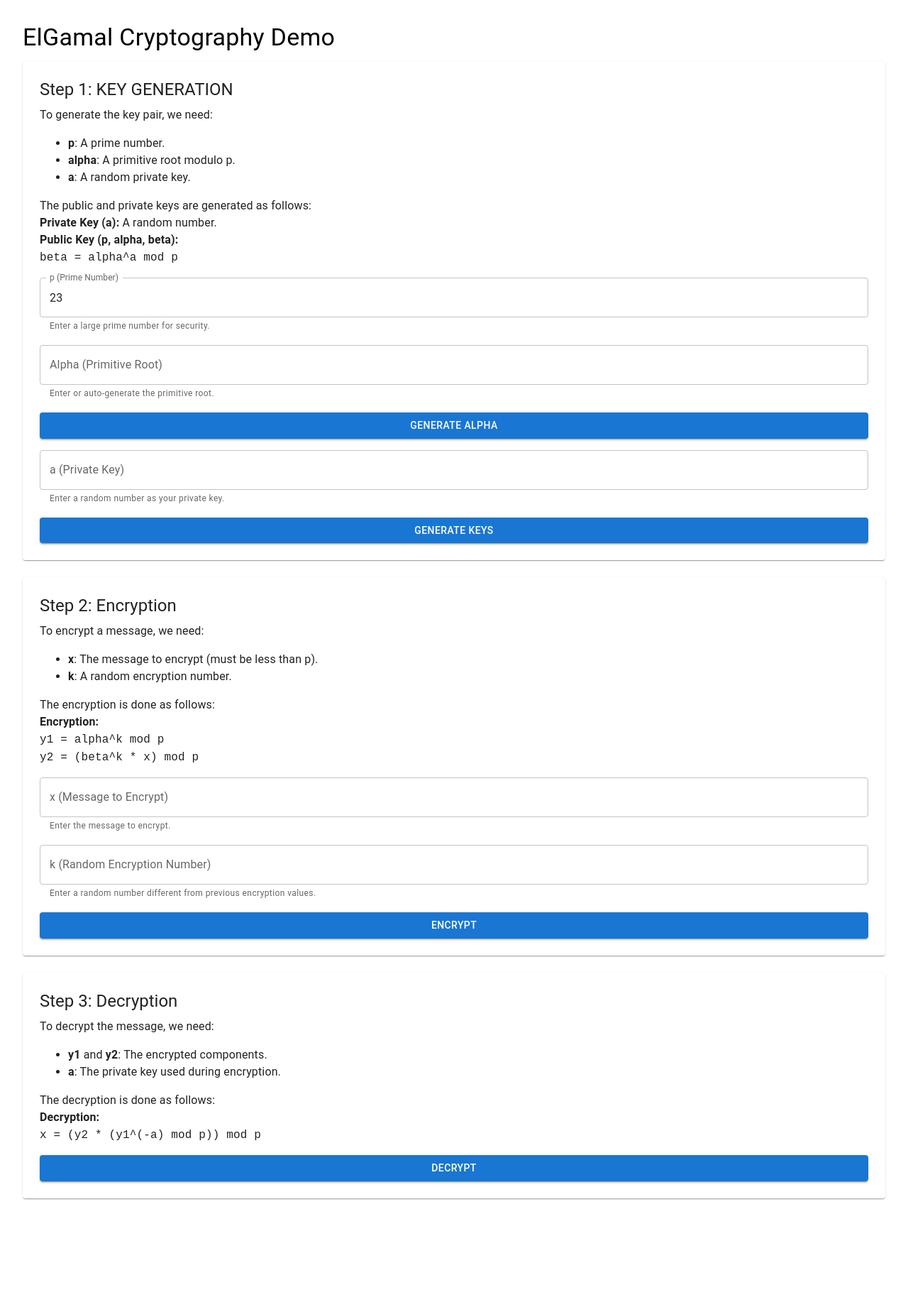
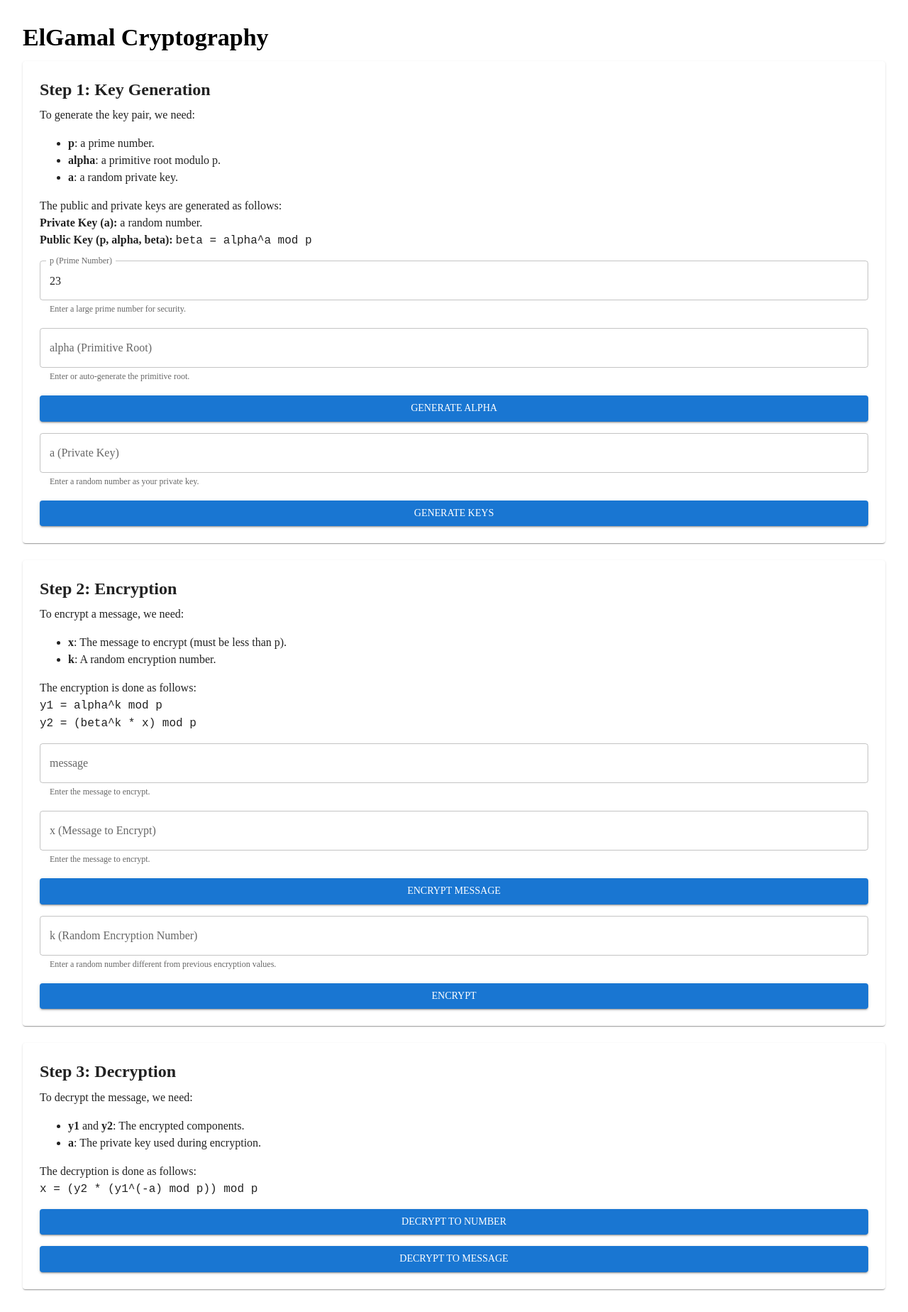
Before and after one commit to tthuy123/crypt, a React (Vite) app in the folder frontend/: page /elgamal in a window 1280 px wide. Shown: the whole page at 71% size. Before the commit the page ends 1720 px from the top, so only its background shows below. Built offline with nearby package versions, Linux system fonts and the light colour scheme.

Commit message:
feat: complete elgamal page

```diff
--- a/frontend/src/api/modules/common.api.js
+++ b/frontend/src/api/modules/common.api.js
@@ -32,7 +32,29 @@ const Common = {
                 return error.response;
             }
         }
-    }
+    },
+
+    async encrypt(data) {
+        try {
+            const response = await Client.post("common/encrypt", data); // gọi API encrypt
+            return response;
+        } catch (error) {
+            if (error.response) {
+                return error.response;
+            }
+        }
+    },
+
+    async decrypt(data) {
+        try {
+            const response = await Client.post("common/decrypt", data); // gọi API decrypt
+            return response;
+        } catch (error) {
+            if (error.response) {
+                return error.response;
+            }
+        }
+    },
 }
 
 export default Common;
--- a/frontend/src/pages/Elgamal.jsx
+++ b/frontend/src/pages/Elgamal.jsx
@@ -1,63 +1,124 @@
 import React, { useState } from "react";
 import ElGamalAPI from "../api/modules/elgamal.api";
-import {
-  TextField,
-  Button,
-  Box,
-  Typography,
-  Stack,
-  Paper,
-  Alert,
-} from "@mui/material";
+import CommonAPI from "../api/modules/common.api";
+import TextField from "@mui/material/TextField";
+import Button from "@mui/material/Button";
+import Box from "@mui/material/Box";
+import Typography from "@mui/material/Typography";
+import Stack from "@mui/material/Stack";
+import Paper from "@mui/material/Paper";
+import Alert from "@mui/material/Alert";
+import Snackbar from "@mui/material/Snackbar";
+import { createTheme, ThemeProvider } from "@mui/material";
 
+const theme = createTheme({
+  typography: {
+    fontFamily: ["Poppins", "Neue Helvetica Condensed BQ", "san-serif"].join(
+      ","
+    ),
+  },
+});
 const ElGamal = () => {
   const [p, setP] = useState(23); // Prime number
   const [alpha, setAlpha] = useState(""); // Primitive root of module p
   const [a, setA] = useState(""); // Random number, private key
-  const [x, setX] = useState(""); // Message to encrypt
   const [k, setK] = useState(""); // Random number, encryption number
+
+  const [message, setMessage] = useState(""); // Message to encrypt
+  const [x, setX] = useState(""); // number that encrypt from message
+  const [decryptedMessage, setDecryptedMessage] = useState(""); // Decrypted message
+
 
   const [keyResult, setKeyResult] = useState(null);
   const [encryptedResult, setEncryptedResult] = useState(null);
   const [decryptedResult, setDecryptedResult] = useState(null);
 
   const [error, setError] = useState("");
+  const [showSnackbar, setShowSnackbar] = useState(false);
+
+  const handleShowError = (message) => {
+    setError(message);
+    setShowSnackbar(true);
+  };
+
+  const handleCloseSnackbar = () => {
+    setShowSnackbar(false);
+    setError("");
+  };
 
   // API Handling
+
+  const handleCheckPrime = async () => {
+    try {
+      const result = await CommonAPI.checkPrime({ n: p });
+      if (!result.is_prime) {
+        handleShowError(`The value of p (${p}) is not a prime number.`);
+        return false;
+      }
+      setError("");
+      return true;
+    } catch (err) {
+      handleShowError("Error checking if p is a prime number.");
+      return false;
+    }
+  };
+  const handleEncryptMessage = async () => {
+    try {
+      const result = await CommonAPI.encrypt({ text: message });
+      setX(result.encrypted_value);
+      setError("");
+    } catch (err) {
+      handleShowError("Cannot encrypt message. Check the input values.");
+    }
+  };
+
+  const handleDecryptMessage = async () => {
+    try {
+      const result = await CommonAPI.decrypt({ number: x });
+      setDecryptedMessage(result.decrypted_value);
+      setError("");
+    } catch (err) {
+      handleShowError("Cannot decrypt message. Check the input values.");
+    }
+  };
   const handlePrimitiveGenerate = async () => {
+    if (!(await handleCheckPrime())) return;
     try {
       const result = await ElGamalAPI.primitiveElement({ n: p });
       setAlpha(result.primitive_root);
       setError("");
     } catch (err) {
-      setError("Cannot find primitive root. Check the value of p.");
+      handleShowError("Cannot find primitive root. Check the value of p.");
     }
   };
 
   const handleKeyGenerate = async () => {
+    if (!(await handleCheckPrime())) return;
     try {
       const result = await ElGamalAPI.keyGenerate({ p, alpha, a });
       setKeyResult(result);
       setError("");
     } catch (err) {
-      setError("Error generating keys. Check the input values.");
+      handleShowError("Error generating keys. Check the input values.");
     }
   };
 
   const handleEncrypt = async () => {
+    if (!(await handleCheckPrime())) return;
     try {
       const result = await ElGamalAPI.encrypt({ p, alpha, a, x, k });
       setEncryptedResult(result);
       setError("");
     } catch (err) {
-      setError("Cannot encrypt. Check the input values.");
+      handleShowError("Cannot encrypt. Check the input values.");
     }
   };
 
   const handleDecrypt = async () => {
+    if (!(await handleCheckPrime())) return;
     try {
       if (!encryptedResult) {
-        setError("No encrypted data available for decryption.");
+        handleShowError("No encrypted data available for decryption.");
         return;
       }
       const result = await ElGamalAPI.decrypt({
@@ -69,46 +130,52 @@ const ElGamal = () => {
       setDecryptedResult(result);
       setError("");
     } catch (err) {
-      setError("Decryption failed. Check the input data.");
+      handleShowError("Decryption failed. Check the input data.");
     }
   };
 
   return (
+    <ThemeProvider theme={theme}>
     <Box sx={{ padding: 3 }}>
-      <Typography variant="h4" gutterBottom>
-        ElGamal Cryptography Demo
+      <Typography variant="h4" gutterBottom fontWeight='bold'>
+        ElGamal Cryptography
       </Typography>
 
-      {error && (
-        <Alert severity="error" sx={{ marginBottom: 3 }}>
+       {/* Snackbar for errors */}
+       <Snackbar
+        open={showSnackbar}
+        autoHideDuration={6000}
+        onClose={handleCloseSnackbar}
+        anchorOrigin={{ vertical: "top", horizontal: "center" }}
+      >
+        <Alert onClose={handleCloseSnackbar} severity="error" sx={{ width: "100%" }}>
           {error}
         </Alert>
-      )}
+      </Snackbar>
 
       {/* Key Generate Section */}
       <Paper sx={{ padding: 3, marginBottom: 3 }}>
-        <Typography variant="h5" gutterBottom>
-          Step 1: KEY GENERATION
+        <Typography variant="h5" gutterBottom fontWeight="bold">
+          Step 1: Key Generation
         </Typography>
         <Typography variant="body1" sx={{ marginBottom: 2 }}>
           To generate the key pair, we need:
           <ul>
             <li>
-              <strong>p</strong>: A prime number.
+              <strong>p</strong>: a prime number.
             </li>
             <li>
-              <strong>alpha</strong>: A primitive root modulo p.
+              <strong>alpha</strong>: a primitive root modulo p.
             </li>
             <li>
-              <strong>a</strong>: A random private key.
+              <strong>a</strong>: a random private key.
             </li>
           </ul>
           The public and private keys are generated as follows:
           <br />
-          <strong>Private Key (a):</strong> A random number.
+          <strong>Private Key (a):</strong> a random number.
           <br />
-          <strong>Public Key (p, alpha, beta):</strong>
-          <br />
+          <strong>Public Key (p, alpha, beta):  </strong>
           <code>beta = alpha^a mod p</code>
         </Typography>
         <Stack spacing={2}>
@@ -116,15 +183,15 @@ const ElGamal = () => {
             label="p (Prime Number)"
             type="number"
             value={p}
-            onChange={(e) => setP(Number(e.target.value))}
+            onChange={(e) => setP(e.target.value === "" ? "" : Number(e.target.value))}
             helperText="Enter a large prime number for security."
           />
           <Stack direction="row" spacing={2} alignItems="center">
             <TextField
-              label="Alpha (Primitive Root)"
+              label="alpha (Primitive Root)"
               type="number"
               value={alpha}
-              onChange={(e) => setAlpha(Number(e.target.value))}
+              onChange={(e) => setAlpha(e.target.value === "" ? "" : Number(e.target.value))}
               helperText="Enter or auto-generate the primitive root."
               fullWidth
             />
@@ -138,7 +205,7 @@ const ElGamal = () => {
               label="a (Private Key)"
               type="number"
               value={a}
-              onChange={(e) => setA(Number(e.target.value))}
+              onChange={(e) => setA(e.target.value === "" ? "" : Number(e.target.value))}
               helperText="Enter a random number as your private key."
               fullWidth
             />
@@ -150,18 +217,14 @@ const ElGamal = () => {
         {keyResult && (
           <Typography sx={{ marginTop: 2 }}>
             <strong>Private Key:</strong> a = {keyResult.private_key} <br />
-            <strong>Public Key:</strong>
-            <br />
-            p = {keyResult.public_key[0]} <br />
-            a = {keyResult.public_key[1]} <br />
-            beta = {keyResult.public_key[2]}
+            <strong>Public Key:</strong> (p, alpha, beta) = ({keyResult.public_key[0]}, {keyResult.public_key[1]}, {keyResult.public_key[2]})
           </Typography>
         )}
       </Paper>
 
       {/* Encryption Section */}
       <Paper sx={{ padding: 3, marginBottom: 3 }}>
-        <Typography variant="h5" gutterBottom>
+        <Typography variant="h5" gutterBottom fontWeight='bold'>
           Step 2: Encryption
         </Typography>
         <Typography variant="body1" sx={{ marginBottom: 2 }}>
@@ -176,25 +239,33 @@ const ElGamal = () => {
           </ul>
           The encryption is done as follows:
           <br />
-          <strong>Encryption:</strong>
-          <br />
           <code>y1 = alpha^k mod p</code>
           <br />
           <code>y2 = (beta^k * x) mod p</code>
         </Typography>
         <Stack spacing={2}>
+        <TextField
+            label="message"
+            type="text"
+            value={message}
+            onChange={(e) => setMessage(e.target.value)}
+            helperText="Enter the message to encrypt."
+          />
           <TextField
             label="x (Message to Encrypt)"
             type="number"
             value={x}
-            onChange={(e) => setX(Number(e.target.value))}
+            onChange={(e) => setX(e.target.value === "" ? "" : Number(e.target.value))}
             helperText="Enter the message to encrypt."
           />
+          <Button variant="contained" onClick={handleEncryptMessage}>
+            Encrypt Message
+          </Button>
           <TextField
             label="k (Random Encryption Number)"
             type="number"
             value={k}
-            onChange={(e) => setK(Number(e.target.value))}
+            onChange={(e) => setK(e.target.value === "" ? "" : Number(e.target.value))}
             helperText="Enter a random number different from previous encryption values."
           />
           <Button variant="contained" onClick={handleEncrypt}>
@@ -214,7 +285,7 @@ const ElGamal = () => {
 
       {/* Decryption Section */}
       <Paper sx={{ padding: 3 }}>
-        <Typography variant="h5" gutterBottom>
+        <Typography variant="h5" gutterBottom fontWeight='bold'>
           Step 3: Decryption
         </Typography>
         <Typography variant="body1" sx={{ marginBottom: 2 }}>
@@ -229,22 +300,29 @@ const ElGamal = () => {
           </ul>
           The decryption is done as follows:
           <br />
-          <strong>Decryption:</strong>
-          <br />
           <code>x = (y2 * (y1^(-a) mod p)) mod p</code>
         </Typography>
         <Stack spacing={2}>
           <Button variant="contained" onClick={handleDecrypt}>
-            Decrypt
+            Decrypt to number
+          </Button>
+          <Button variant="contained" onClick={handleDecryptMessage}>
+            Decrypt to message
           </Button>
         </Stack>
         {decryptedResult && (
           <Typography sx={{ marginTop: 2 }}>
-            <strong>Decrypted Message:</strong> {decryptedResult.decrypted_message}
+            <strong>Decrypted Number:</strong> {decryptedResult.decrypted_message}
+          </Typography>
+        )}
+        {decryptedMessage && (
+          <Typography sx={{ marginTop: 2 }}>
+            <strong>Decrypted Text:</strong> {decryptedMessage}
           </Typography>
         )}
       </Paper>
     </Box>
+    </ThemeProvider>
   );
 };
 
```
